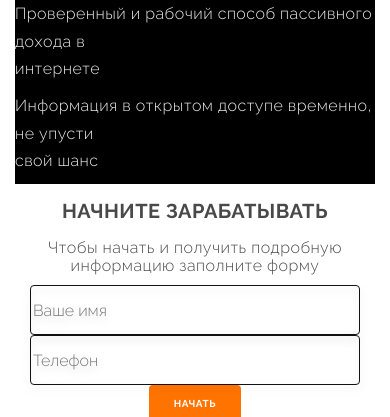
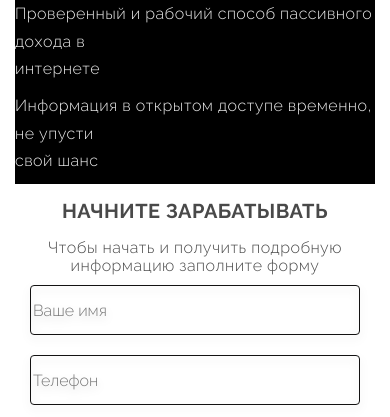
Before and after one commit to ivansinabdeev/test_for_work, a website built with Parcel: page index.html in a window 390 px wide. Shown: the part 136-553 px from the top of the page. Built offline with nearby package versions, Linux system fonts and the light colour scheme.

Commit message:
adds matgin for mobile site

```diff
--- a/sass/layout/_header.scss
+++ b/sass/layout/_header.scss
@@ -64,12 +64,16 @@ header {
     background: inherit;
     color: var(--secondary-ouwer-text);
     filter: drop-shadow(0px 4px 4px rgba(0, 0, 0, 0.15));
+
+    margin-bottom: 20px;
   }
   .website-button {
     max-width: 100%;
     display: inline-block;
     border: 0px;
     padding: 10px 25px;
+    margin-top: 10px;
+    margin-bottom: 10px;
     border-radius: 4px;
 
     color: var(--background-color);
```
Also changed, not shown: css/main.css, css/main.min.css, 2 other files.
